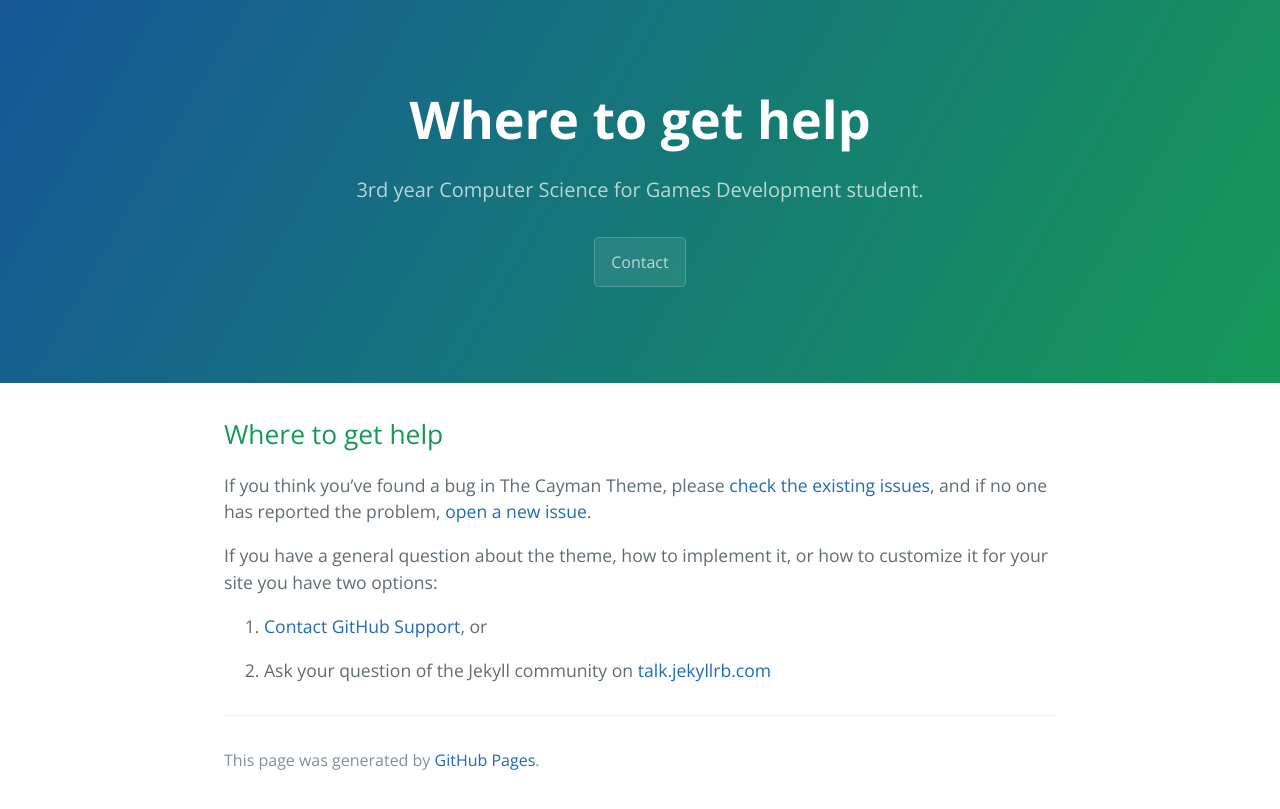
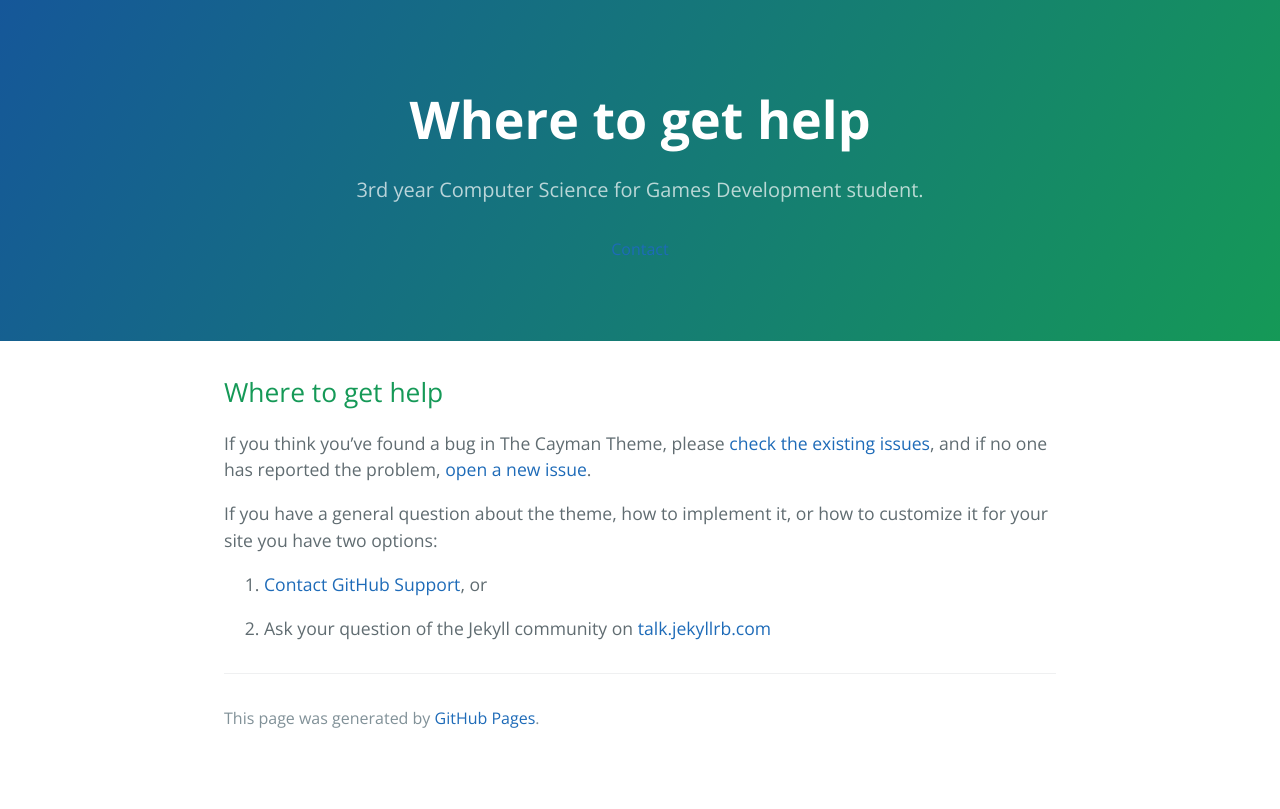
Before and after one commit to ArmerJacob/ArmerJacob.github.io, a Jekyll site: the page built from docs/SUPPORT.md, in a window 1280 px wide. Shown: the top 809 px of the page. Built offline with Jekyll 4.4.1, drawn with Linux system fonts in a browser that asks for light colours; our own code applies the rules of GitHub Pages for plain Markdown files.

Commit message:
Update default.html

```diff
--- a/_layouts/default.html
+++ b/_layouts/default.html
@@ -32,7 +32,7 @@
         <a href="{{ site.github.zip_url }}" class="btn">Download .zip</a>
         <a href="{{ site.github.tar_url }}" class="btn">Download .tar.gz</a>
       {% endif %}
-	  <a href="/ContactPage.md" class="btn">Contact</a>
+	  <a href="{{/ContactPage.md" class="btn}}">Contact</a>
     </header>
 
     <main id="content" class="main-content" role="main">
```
